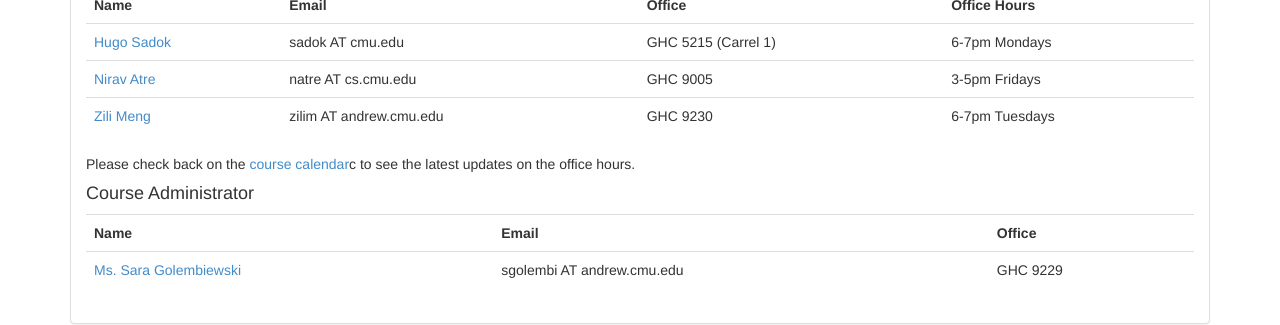
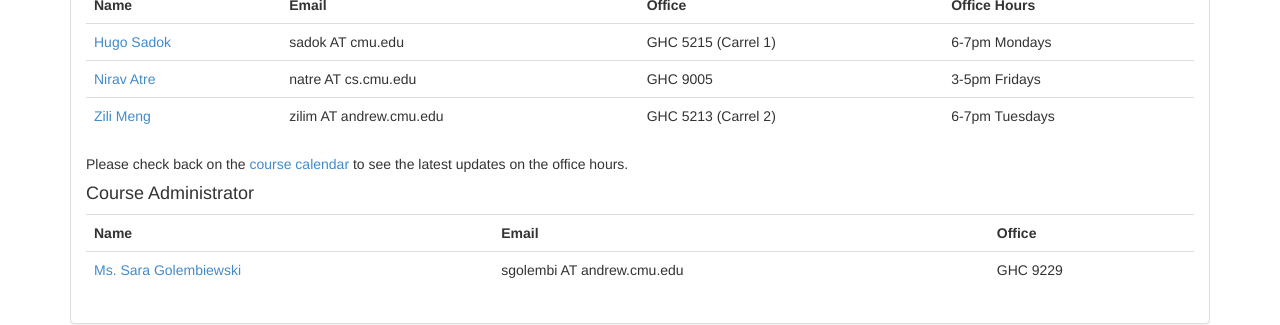
Before and after one commit to computer-networks/fa22, a Jekyll site: the page built from index.html, in a window 1280 px wide and 900 px high, scrolled down 507 px. Shown: the part 296-621 px from the top of the window. Built offline with Jekyll 4.4.1, drawn with Linux system fonts in a browser that asks for light colours.

```diff
--- a/index.html
+++ b/index.html
@@ -100,12 +100,12 @@ title: CMU 15-441/641, Fall 2022 --- Home
       <tr>
         <td><a href="https://zilimeng.com/">Zili Meng</a></td>
         <td><span class="email">zilim AT andrew.cmu.edu</span></td>
-        <td>GHC 9230</td>
+        <td>GHC 5213 (Carrel 2)</td>
         <td>6-7pm Tuesdays</td>
       </tr>
       </table>
 
-      Please check back on the <a href="calendar.html">course calendar</a>c to see the latest updates on the office hours.
+      Please check back on the <a href="calendar.html">course calendar</a> to see the latest updates on the office hours.
 
       <h4>Course Administrator</h4>
       <table class="table">
```
